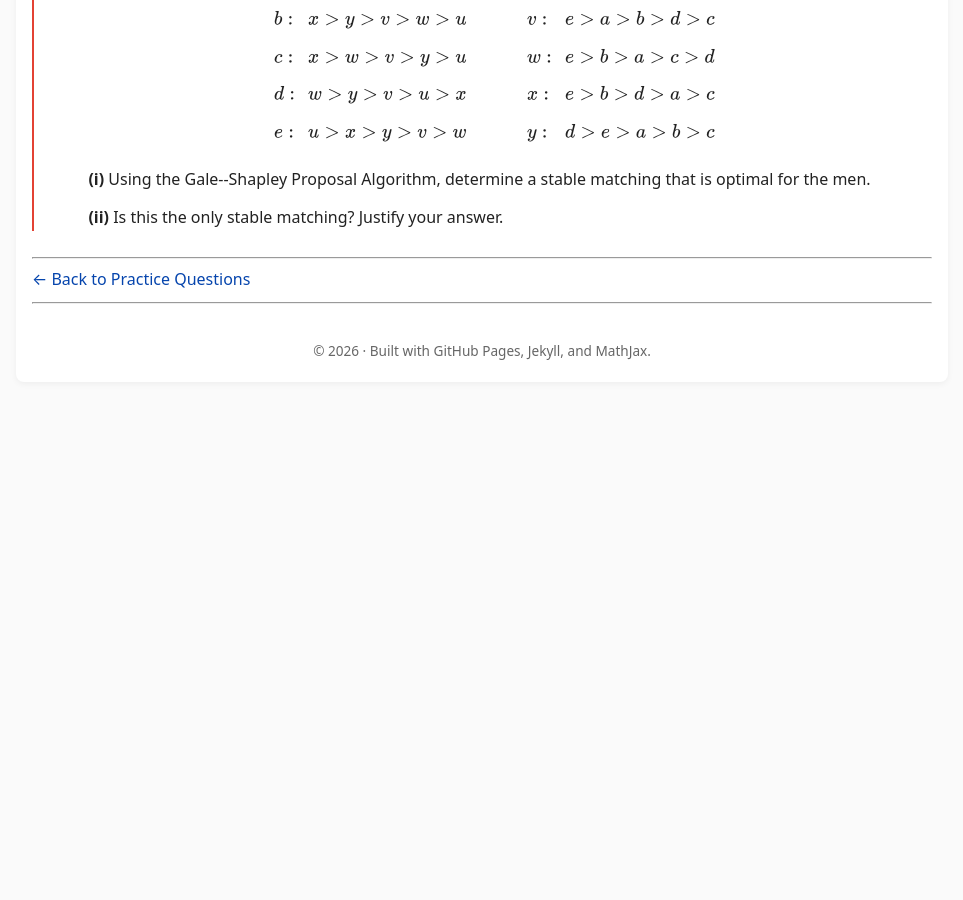
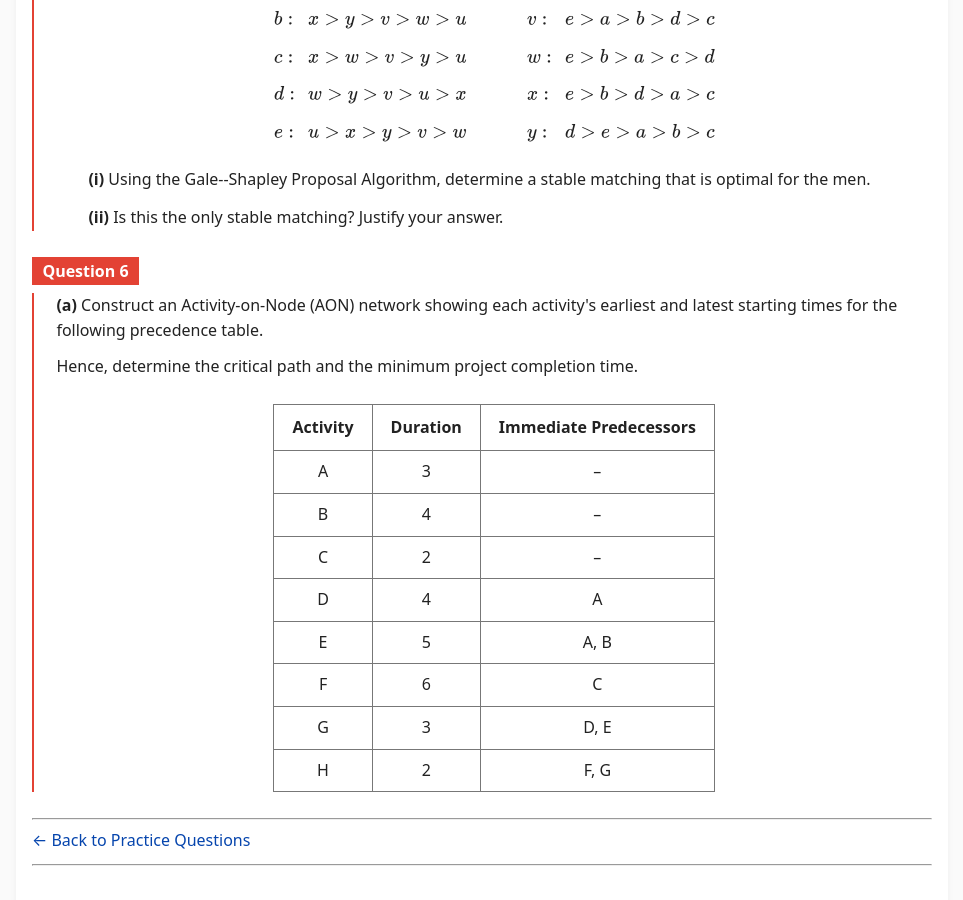
Before and after one commit to SaleemKamaludin/SaleemKamaludin.github.io, a Jekyll site: the page built from courses/math-2276/practice-questions/coursework-exam-2/index.md, in a window 1280 px wide and 900 px high, scrolled down 2811 px. Shown: the whole window, without its empty margins (158-1121 px from the left). Built offline with Jekyll 4.4.1, drawn with Linux system fonts in a browser that asks for light colours; before the commit the page ends 3225 px from its top, so only the background shows below that.

Commit message:
Add Question 6a critical path practice

```diff
--- a/courses/math-2276/practice-questions/coursework-exam-2/index.md
+++ b/courses/math-2276/practice-questions/coursework-exam-2/index.md
@@ -501,6 +501,91 @@ Justify your answer.
 </div>
 </div>
 
+<div id="cw2-question-6" class="math-env exercise">
+
+<div class="math-env-heading">
+<span class="math-env-tag">Question 6</span>
+</div>
+
+<div class="math-env-body">
+
+<p id="cw2-question-6a">
+<strong>(a)</strong>
+Construct an Activity-on-Node (AON) network showing
+each activity's earliest and latest starting times
+for the following precedence table.
+</p>
+
+<p>
+Hence, determine the critical path and the minimum
+project completion time.
+</p>
+
+<table style="width:auto; margin:1.5em auto; border-collapse:collapse; text-align:center;">
+
+<thead>
+<tr>
+<th style="border:1px solid #777; padding:10px 18px;">Activity</th>
+<th style="border:1px solid #777; padding:10px 18px;">Duration</th>
+<th style="border:1px solid #777; padding:10px 18px;">Immediate Predecessors</th>
+</tr>
+</thead>
+
+<tbody>
+<tr>
+<td style="border:1px solid #777; padding:8px 18px;">A</td>
+<td style="border:1px solid #777;">3</td>
+<td style="border:1px solid #777;">&ndash;</td>
+</tr>
+
+<tr>
+<td style="border:1px solid #777; padding:8px 18px;">B</td>
+<td style="border:1px solid #777;">4</td>
+<td style="border:1px solid #777;">&ndash;</td>
+</tr>
+
+<tr>
+<td style="border:1px solid #777; padding:8px 18px;">C</td>
+<td style="border:1px solid #777;">2</td>
+<td style="border:1px solid #777;">&ndash;</td>
+</tr>
+
+<tr>
+<td style="border:1px solid #777; padding:8px 18px;">D</td>
+<td style="border:1px solid #777;">4</td>
+<td style="border:1px solid #777;">A</td>
+</tr>
+
+<tr>
+<td style="border:1px solid #777; padding:8px 18px;">E</td>
+<td style="border:1px solid #777;">5</td>
+<td style="border:1px solid #777;">A, B</td>
+</tr>
+
+<tr>
+<td style="border:1px solid #777; padding:8px 18px;">F</td>
+<td style="border:1px solid #777;">6</td>
+<td style="border:1px solid #777;">C</td>
+</tr>
+
+<tr>
+<td style="border:1px solid #777; padding:8px 18px;">G</td>
+<td style="border:1px solid #777;">3</td>
+<td style="border:1px solid #777;">D, E</td>
+</tr>
+
+<tr>
+<td style="border:1px solid #777; padding:8px 18px;">H</td>
+<td style="border:1px solid #777;">2</td>
+<td style="border:1px solid #777;">F, G</td>
+</tr>
+</tbody>
+
+</table>
+
+</div>
+</div>
+
 ---
 
 [← Back to Practice Questions]({{ '/courses/math-2276/practice-questions/' | relative_url }})
```
